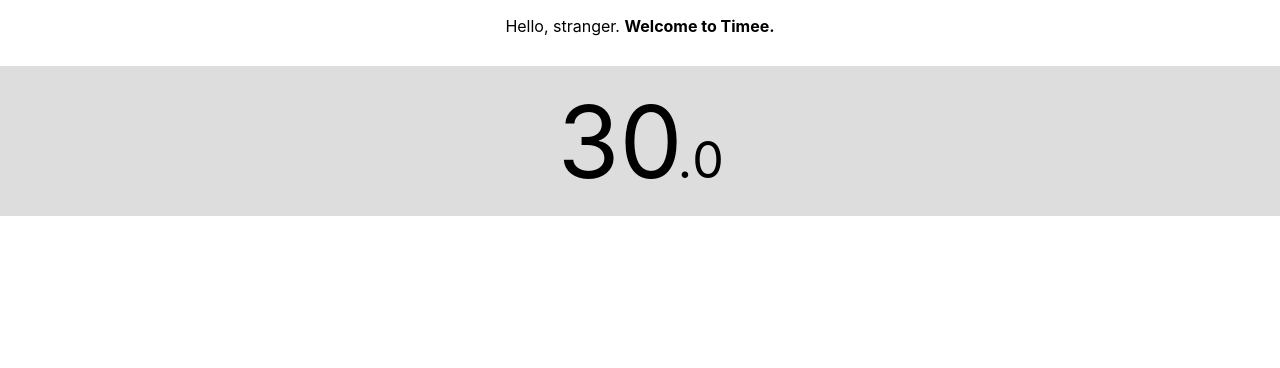
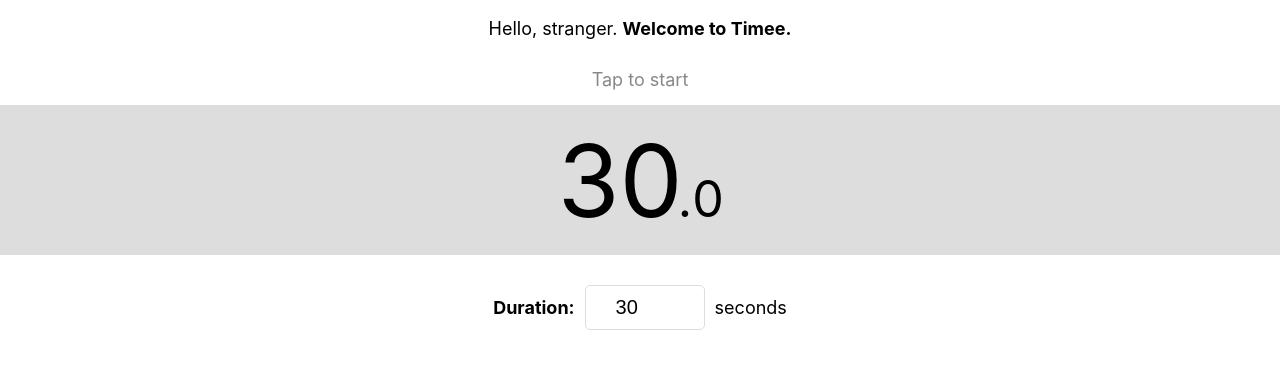
Before and after one commit to pereznieto/timee, a React (Create React App) app: page / in a window 1280 px wide. Shown: the top 368 px of the page. Built offline with nearby package versions, Linux system fonts and the light colour scheme.

Commit message:
Add duration input and helper text

```diff
--- a/src/components/Timer/Timer.module.scss
+++ b/src/components/Timer/Timer.module.scss
@@ -1,12 +1,17 @@
 .timer {
   margin-top: 30px;
+  cursor: pointer;
+}
+
+.helperText {
+  margin-bottom: 15px;
+  color: #888;
 }
 
 .time {
   position: relative;
   height: 150px;
   background-color: #ddd;
-  cursor: pointer;
   user-select: none;
 }
 
@@ -15,6 +20,12 @@
   top: 0;
   left: 0;
   height: 100%;
+  background-color: #a3e4d7;
+  transition: background-color 1s ease-in-out;
+}
+
+.runningOut {
+  background-color: #f5b7b1;
 }
 
 .numberWrapper {
@@ -45,13 +56,25 @@
   text-align: left;
 }
 
-@keyframes :global(redden) {
-  0%,
-  80% {
-    background-color: #a3e4d7;
-  }
-  90%,
-  100% {
-    background-color: #f5b7b1;
-  }
+.duration {
+  margin-top: 30px;
+  cursor: default;
+  transition: all 0.3s ease-in-out;
 }
+
+.disabled {
+  opacity: 0;
+}
+
+.durationLabel {
+  font-weight: 700;
+}
+
+.durationInput {
+  margin: 0 10px;
+  padding: 10px 0 10px 30px;
+  font-size: 20px;
+  border-radius: 5px;
+  border: 1px solid #ddd;
+  transition: all 0.3s ease-in-out;
+}
--- a/src/components/Timer/Timer.tsx
+++ b/src/components/Timer/Timer.tsx
@@ -1,24 +1,27 @@
-import React, { useState } from 'react'
+import React, { useState, useEffect } from 'react'
 import styles from './Timer.module.scss'
 import { splitSeconds } from '../../utils/parse'
 import useInterval from '../../utils/useInterval'
+import clsx from 'clsx'
 
 const TICK_SPEED = 10
 
 const Timer = () => {
-  const INITIAL_TIME = 30_000
-  const [timeLeft, setTimeLeft] = useState<number>(INITIAL_TIME)
+  const DEFAULT_DURATION = 30_000
+  const RUNNING_OUT_MARK = 4_000
+  const [duration, setDuration] = useState<number>(DEFAULT_DURATION)
+  const [timeLeft, setTimeLeft] = useState<number>(duration)
   const [isRunning, setIsRunning] = useState<boolean>(false)
   const [seconds, decimals] = splitSeconds(timeLeft)
-  const percentageElapsed = 100 - (timeLeft * 100) / INITIAL_TIME
-  const shouldShowProgress = timeLeft !== INITIAL_TIME
+  const percentageElapsed = 100 - (timeLeft * 100) / duration
+  const shouldShowProgress = timeLeft !== duration
+  const isRunningOut = timeLeft < RUNNING_OUT_MARK
 
-  const pauseOrPlay = () => {
-    if (timeLeft === 0) {
-      setTimeLeft(INITIAL_TIME)
+  useEffect(() => {
+    if (timeLeft !== duration) {
+      setTimeLeft(duration)
     }
-    setIsRunning((isCurrentlyRunning) => !isCurrentlyRunning)
-  }
+  }, [duration])
 
   useInterval(
     () => {
@@ -31,16 +34,25 @@
     isRunning ? TICK_SPEED : null
   )
 
-  const progressStyle = {
-    width: `${percentageElapsed}%`,
-    animation: `redden ${INITIAL_TIME / 1000}s forwards ease-out`,
+  const pauseOrPlay = () => {
+    if (timeLeft === 0) {
+      setTimeLeft(duration)
+    } else if (isRunning) {
+    }
+    setIsRunning((isCurrentlyRunning) => !isCurrentlyRunning)
   }
 
   return (
-    <div className={styles.timer}>
-      <div className={styles.time} onClick={pauseOrPlay}>
+    <div className={styles.timer} onClick={pauseOrPlay}>
+      <div className={styles.helperText}>
+        Tap to {isRunning ? 'pause' : 'start'}
+      </div>
+      <div className={styles.time}>
         {shouldShowProgress && (
-          <div className={styles.progress} style={progressStyle} />
+          <div
+            className={clsx(styles.progress, isRunningOut && styles.runningOut)}
+            style={{ width: `${percentageElapsed}%` }}
+          />
         )}
         <div className={styles.numberWrapper}>
           <span className={styles.seconds}>{seconds}</span>
@@ -48,6 +60,30 @@
           <span className={styles.decimals}>{decimals}</span>
         </div>
       </div>
+      <div
+        className={clsx(styles.duration, isRunning && styles.disabled)}
+        onClick={(event) => {
+          event.stopPropagation()
+        }}
+      >
+        <label className={styles.durationLabel} htmlFor="duration">
+          Duration:
+        </label>
+        <input
+          className={styles.durationInput}
+          type="number"
+          id="duration"
+          name="duration"
+          min="0"
+          max="1000"
+          disabled={isRunning}
+          value={splitSeconds(duration)[0]}
+          onChange={({ target: { value } }) => {
+            setDuration(Number(value) * 1000)
+          }}
+        />
+        <span>seconds</span>
+      </div>
     </div>
   )
 }
--- a/src/index.scss
+++ b/src/index.scss
@@ -5,6 +5,7 @@
   font-family: -apple-system, BlinkMacSystemFont, 'Segoe UI', 'Roboto', 'Oxygen',
     'Ubuntu', 'Cantarell', 'Fira Sans', 'Droid Sans', 'Helvetica Neue',
     sans-serif;
+  font-size: 18px;
   -webkit-font-smoothing: antialiased;
   -moz-osx-font-smoothing: grayscale;
 }
```
